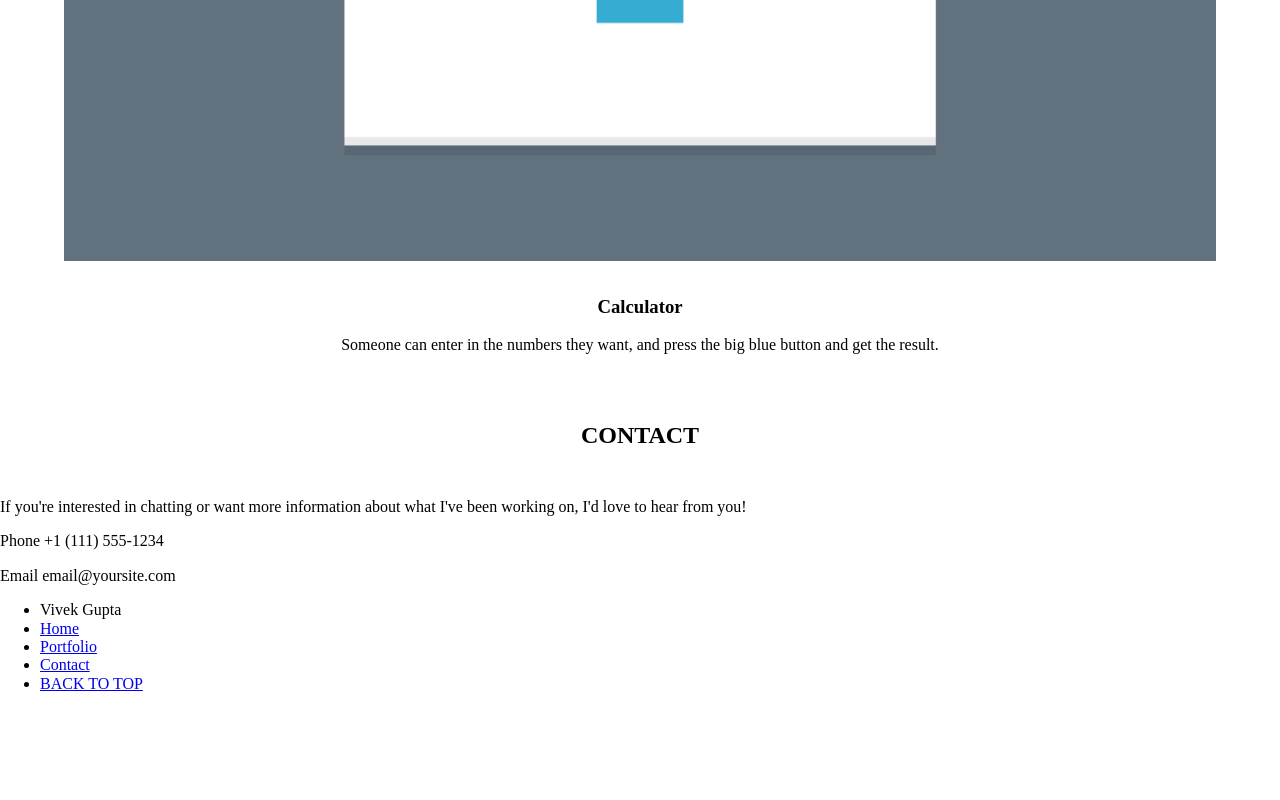
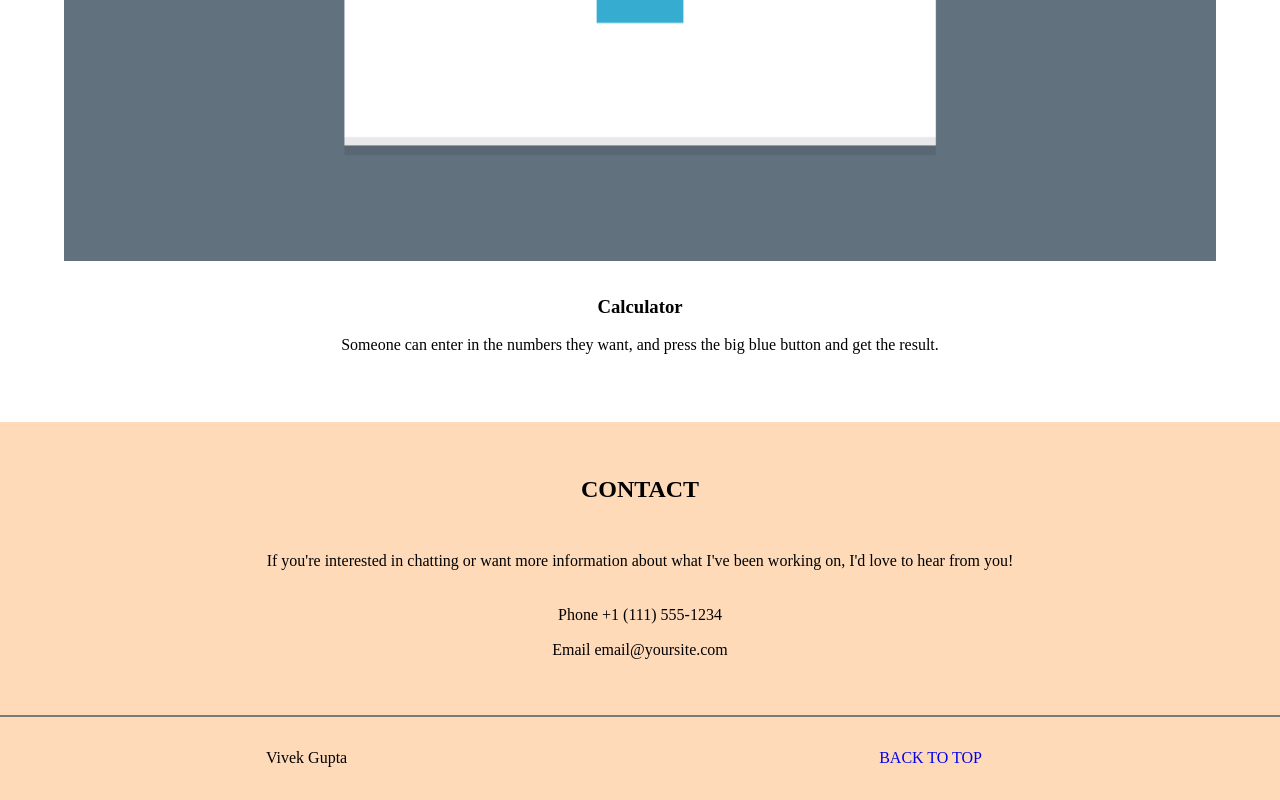
Before and after one commit to guptacode/responsive_layout_project2, a plain HTML site: page index.html in a window 1280 px wide. Shown: the part 5299-6099 px from the top of the page. Before the commit the page ends 6008 px from the top, so only its background shows below. Drawn offline with Linux system fonts and the light colour scheme.

Commit message:
add content css

```diff
--- a/index.html
+++ b/index.html
@@ -58,11 +58,13 @@
                         </div>
                     </div>
             </section>
-        <section>
+            <section id="contact">
                 <h2>CONTACT</h2>
-            <p>If you're interested in chatting or want more information about what I've been working on, I'd love to hear from you!</p>
+                    <div id="contact-wrapper">
+                        <p id="contact-desc">If you're interested in chatting or want more information about what I've been working on, I'd love to hear from you!</p>
                         <p>Phone <span id="phone">+1 (111) 555-1234</span></p>
-            <p>Email <span id="email">email@yoursite.com</span></p>
+                        <p id="email">Email <span id="email">email@yoursite.com</span></p>
+                    </div>
             </section>
         </main>
         <footer>
--- a/style.css
+++ b/style.css
@@ -17,6 +17,9 @@ h2 {
   margin: 2em 0;
 }
 
+footer {
+  background-color: peachpuff;
+}
 /* =================================
   Base Layout Styles
 ==================================== */
@@ -40,7 +43,7 @@ h2 {
   text-align: center;
 }
 
-.nav-link {
+a {
   text-decoration: none;
 }
 
@@ -56,14 +59,47 @@ h2 {
   text-align: center;
 }
 
+/* ---- Portfolio ---- */
+
 .portfolio-pic {
   width: 90%;
   margin-bottom: 1em;
 }
 
-.profile-desc {
+.profile-desc, #contact-desc {
+  width: 90%;
   margin: 0 0 1.25em;
   text-align: center;
+}
+
+/* ---- Contact ---- */
+
+#contact {
+  padding-bottom: 1em;
+  border-bottom: 2px solid rgb(121, 121, 121);
+  background-color: peachpuff;
+
+}
+
+#contact h2 {
+  padding-top: 2.25em;
+}
+
+#email {
+  margin: 0;
+  padding-bottom: 2.5em;
+}
+
+/* ---- Footer ---- */
+
+#footer-nav {
+  padding: 2em;
+  padding-inline-start: 0;
+  margin: 0;
+}
+
+.footer-nav-item {
+  list-style-type: none;
 }
 
 /* ---- Layout Containers ---- */
@@ -87,7 +123,21 @@ h2 {
   margin-bottom: 1em;
 }
 
+#contact-wrapper {
+  display: flex;
+  flex-direction: column;
+  align-items: center;
+}
 
+#footer-nav {
+  display: flex;
+  flex: 1;
+  justify-content: space-around;
+}
+
+.footer-desktop {
+  display: none;
+}
 
 /* =================================
   Media Queries
```
Lines whose indentation alone changed are shown as unchanged.
